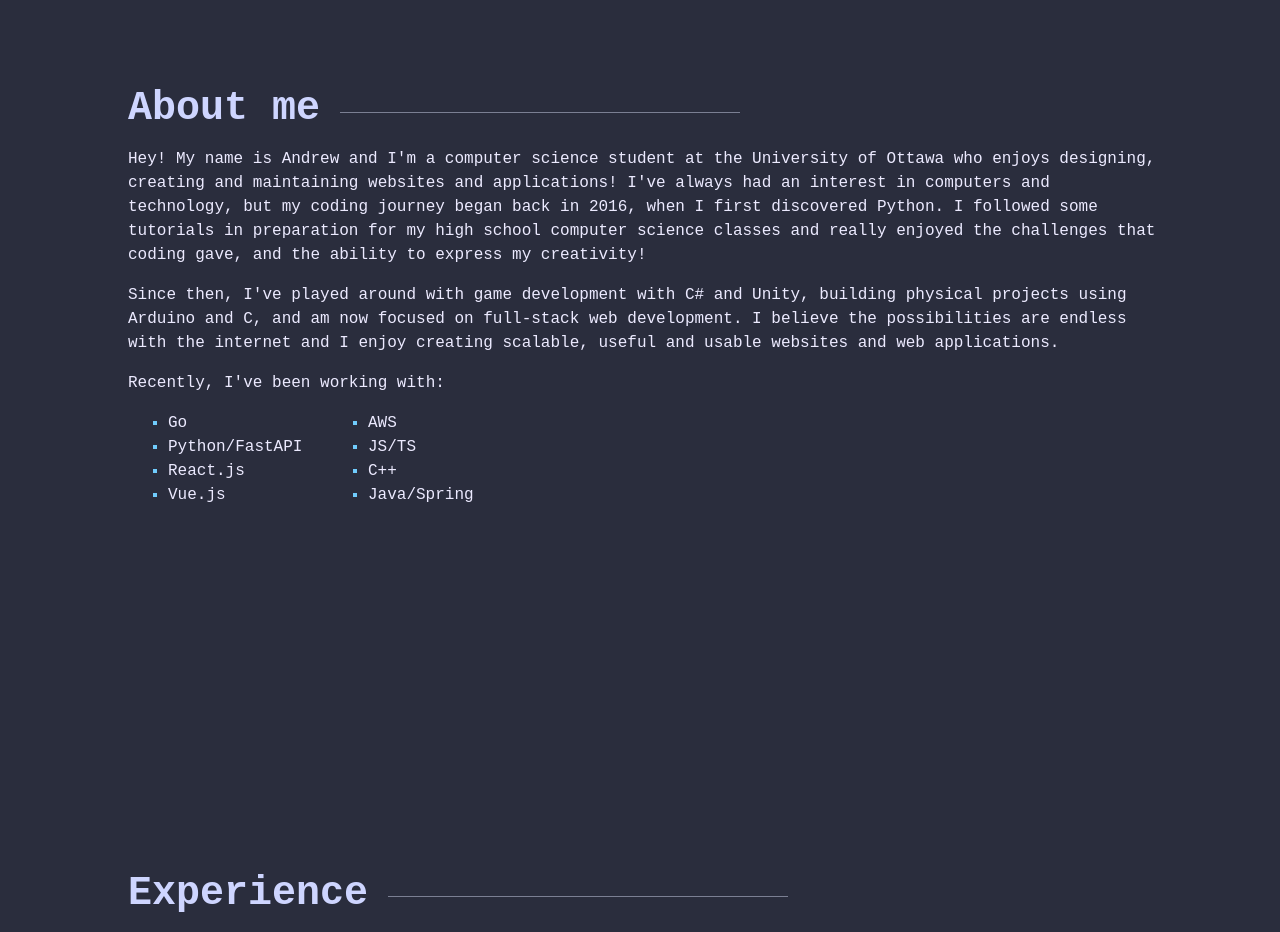
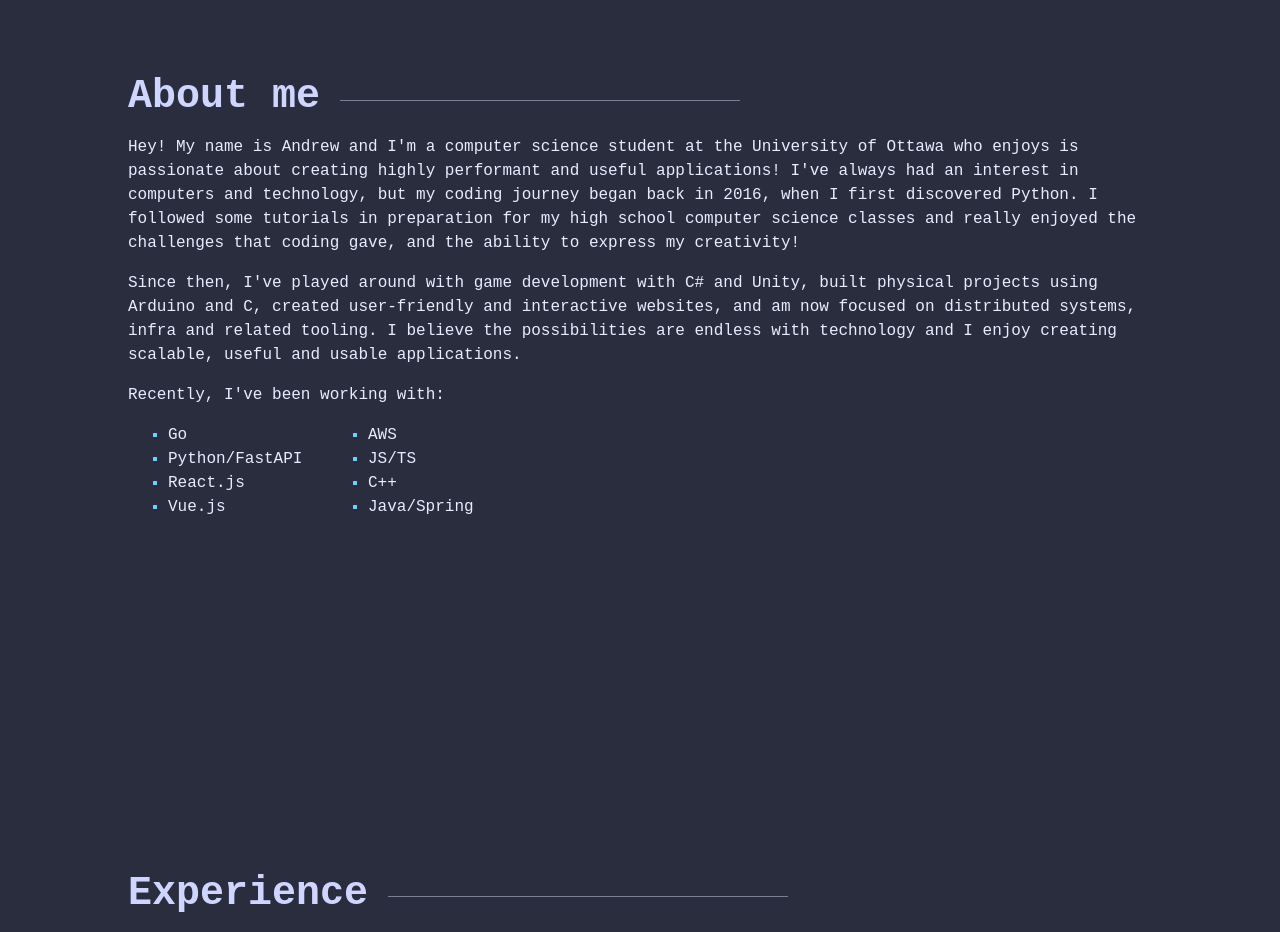
Before and after one commit to andrewbapham/andrewbapham.github.io, a React (Vite) app: page / in a window 1280 px wide. Shown: the part 900-1832 px from the top of the page. Built offline with nearby package versions, Linux system fonts and the light colour scheme.

Commit message:
update about section

```diff
--- a/src/components/About.tsx
+++ b/src/components/About.tsx
@@ -12,20 +12,21 @@ function About() {
           <div>
             <p>
               Hey! My name is Andrew and I'm a computer science student at the
-              University of Ottawa who enjoys designing, creating and
-              maintaining websites and applications! I've always had an interest
-              in computers and technology, but my coding journey began back in
-              2016, when I first discovered Python. I followed some tutorials in
-              preparation for my high school computer science classes and really
-              enjoyed the challenges that coding gave, and the ability to
-              express my creativity!
+              University of Ottawa who enjoys is passionate about creating
+              highly performant and useful applications! I've always had an
+              interest in computers and technology, but my coding journey began
+              back in 2016, when I first discovered Python. I followed some
+              tutorials in preparation for my high school computer science
+              classes and really enjoyed the challenges that coding gave, and
+              the ability to express my creativity!
             </p>
             <p>
               Since then, I've played around with game development with C# and
-              Unity, building physical projects using Arduino and C, and am now
-              focused on full-stack web development. I believe the possibilities
-              are endless with the internet and I enjoy creating scalable,
-              useful and usable websites and web applications.
+              Unity, built physical projects using Arduino and C, created
+              user-friendly and interactive websites, and am now focused on
+              distributed systems, infra and related tooling. I believe the
+              possibilities are endless with technology and I enjoy creating
+              scalable, useful and usable applications.
             </p>
             <p>Recently, I've been working with: </p>
             <ul>
```
